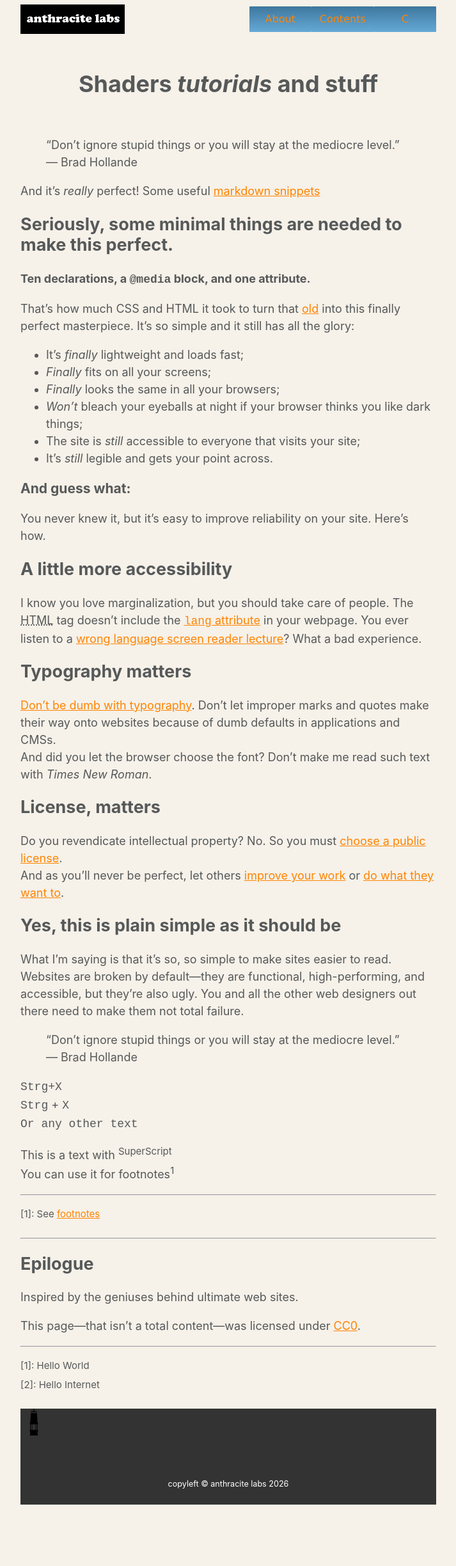
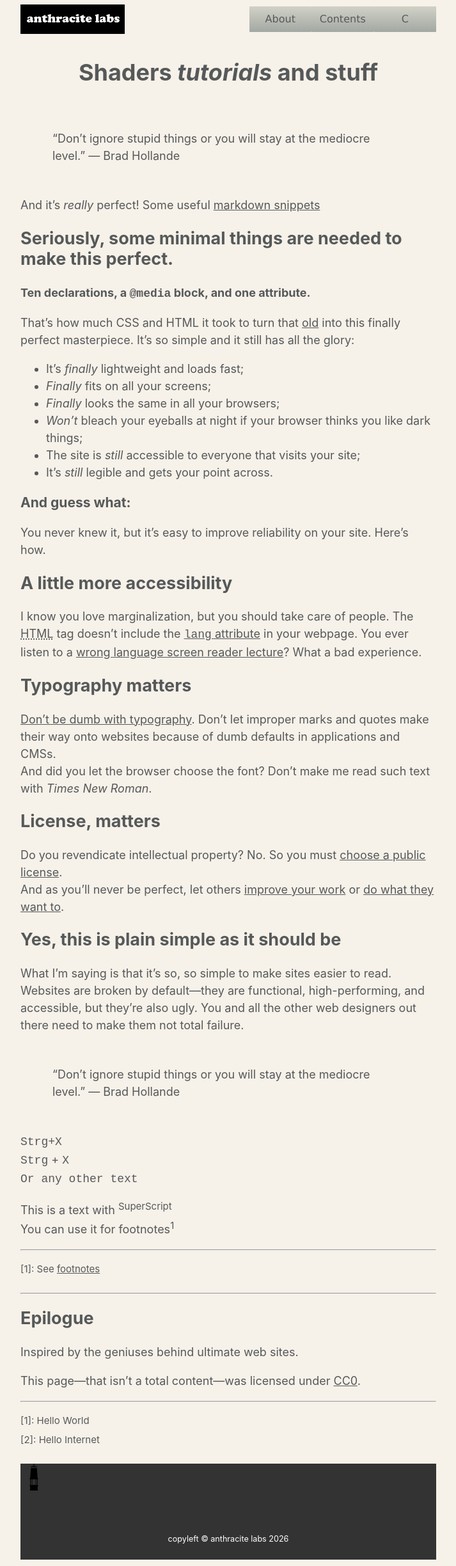
Before and after one commit to anthracitelabs/anthracitelabs.github.io, a Jekyll site: the page built from index.md, in a window 1280 px wide. Shown: the whole page at 64% size, without its empty margins (283-996 px from the left). Built offline with Jekyll 4.4.1, drawn with Linux system fonts in a browser that asks for light colours; the repository's description, which GitHub fills in, is left out; our own code applies the rules of GitHub Pages for plain Markdown files; before the commit the page ends 2362 px from its top, so only the background shows below that.

Commit message:
link color updates

```diff
--- a/anthracitestyle.css
+++ b/anthracitestyle.css
@@ -16,8 +16,12 @@
   background: #F6F1E9;
 }
 
+blockquote {
+  margin: 50px 50px;
+}
+
 a:link {
-  color: #FF8400;
+  color: #565959;
 }
 
 a:visited {
@@ -25,7 +29,7 @@
 }
 
 h1 {
-  line-height: 3.2;
+  line-height: 2.2;
   text-align: center;
 }
 
@@ -45,11 +49,11 @@
 .button {
    /*border-top: 1px solid #96d1f8;*/
    background: #65a9d7;
-   background: -webkit-gradient(linear, left top, left bottom, from(#3e779d), to(#65a9d7));
-   background: -webkit-linear-gradient(top, #3e779d, #65a9d7);
-   background: -moz-linear-gradient(top, #3e779d, #65a9d7);
-   background: -ms-linear-gradient(top, #3e779d, #65a9d7);
-   background: -o-linear-gradient(top, #3e779d, #65a9d7);
+   background: -webkit-gradient(linear, left top, left bottom, from(#d1d1c6), to(#a3a8a3));
+   background: -webkit-linear-gradient(top, #d1d1c, #a3a8a3);
+   background: -moz-linear-gradient(top, #d1d1c, #a3a8a3);
+   background: -ms-linear-gradient(top, #d1d1c, #a3a8a3);
+   background: -o-linear-gradient(top, #d1d1c, #a3a8a3);
    display: block;
    width: 100%;
    height: 100%;
--- a/index.md
+++ b/index.md
@@ -3,6 +3,7 @@
 ---
 
 # Shaders _tutorials_ and stuff
+
 
 > "Don't ignore stupid things or you will stay at the mediocre level."
 > — Brad Hollande
```
